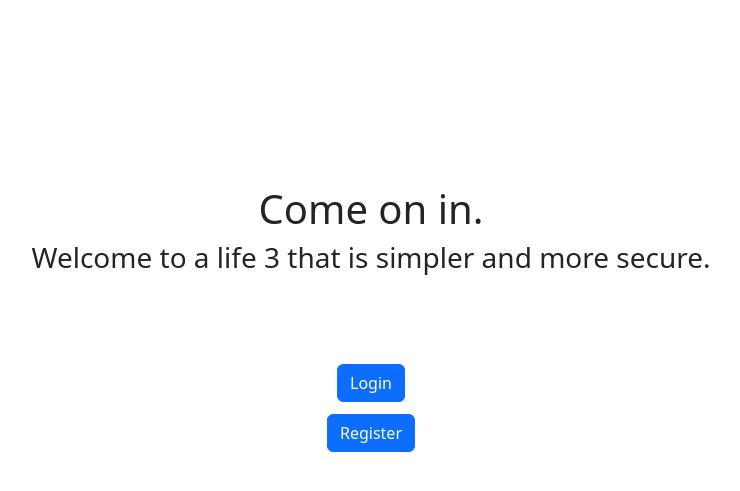
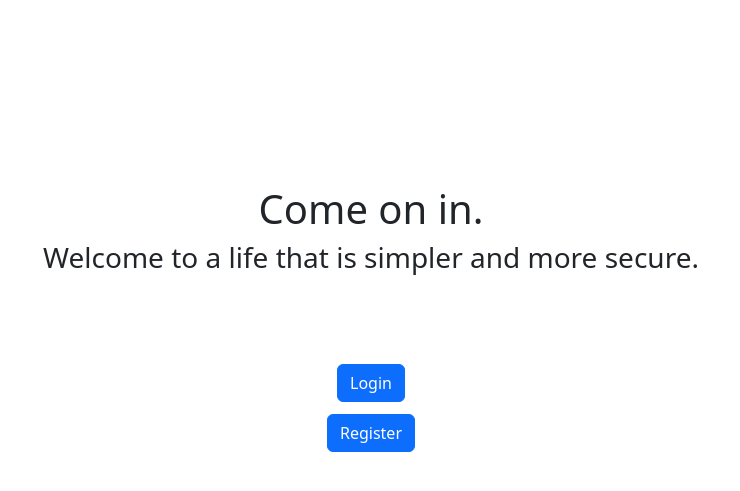
Before and after one commit to smneylvd/arduino-diploma, a Django app: page / in a window 1280 px wide. Shown: the top 491 px of the page, without its empty margins (269-1009 px from the left). Run offline with Django 4.2, Linux system fonts and the light colour scheme.

Commit message:
Update index.html

```diff
--- a/templates/index.html
+++ b/templates/index.html
@@ -41,7 +41,7 @@
     }
 </style>
 <div class="launch_title"><h1>Come on in.</h1>
-    <h3>Welcome to a life 3 that is simpler and more secure.</h3>
+    <h3>Welcome to a life  that is simpler and more secure.</h3>
 </div>
 
 <div class="container">
```
